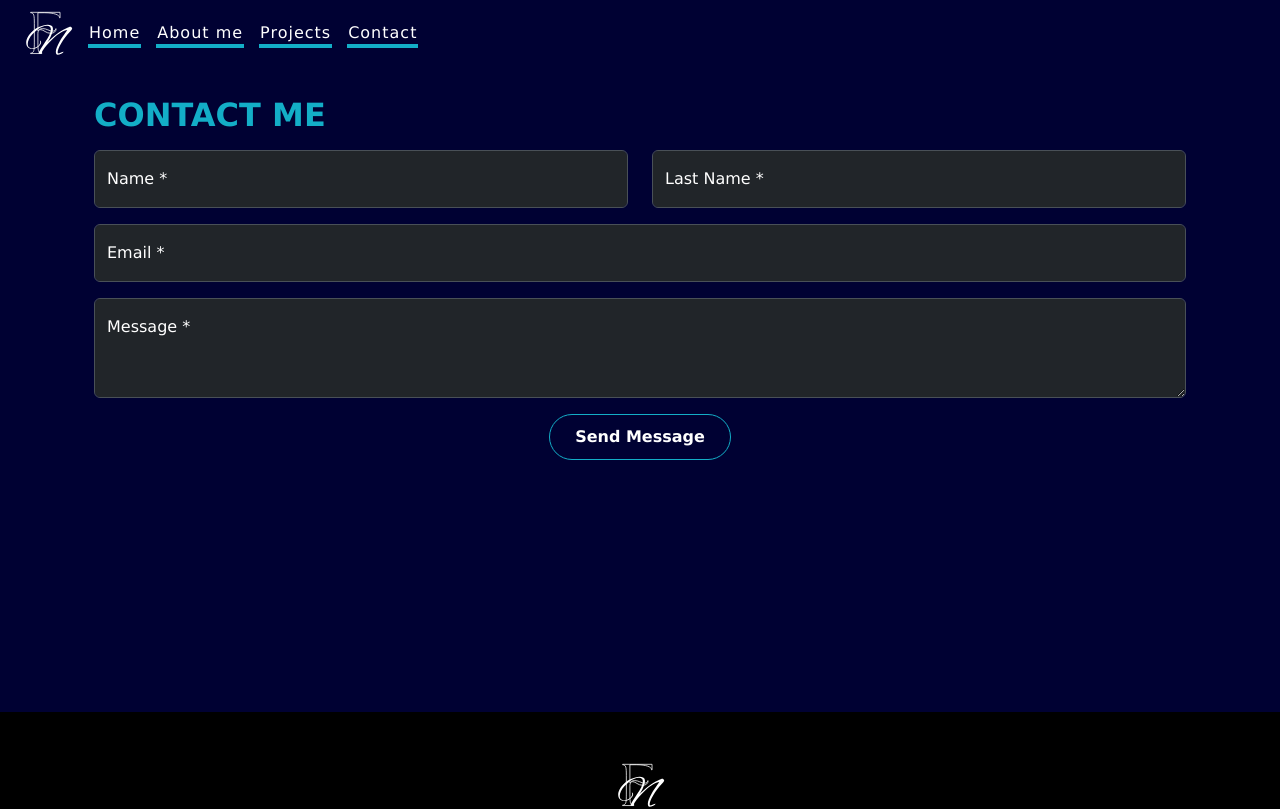
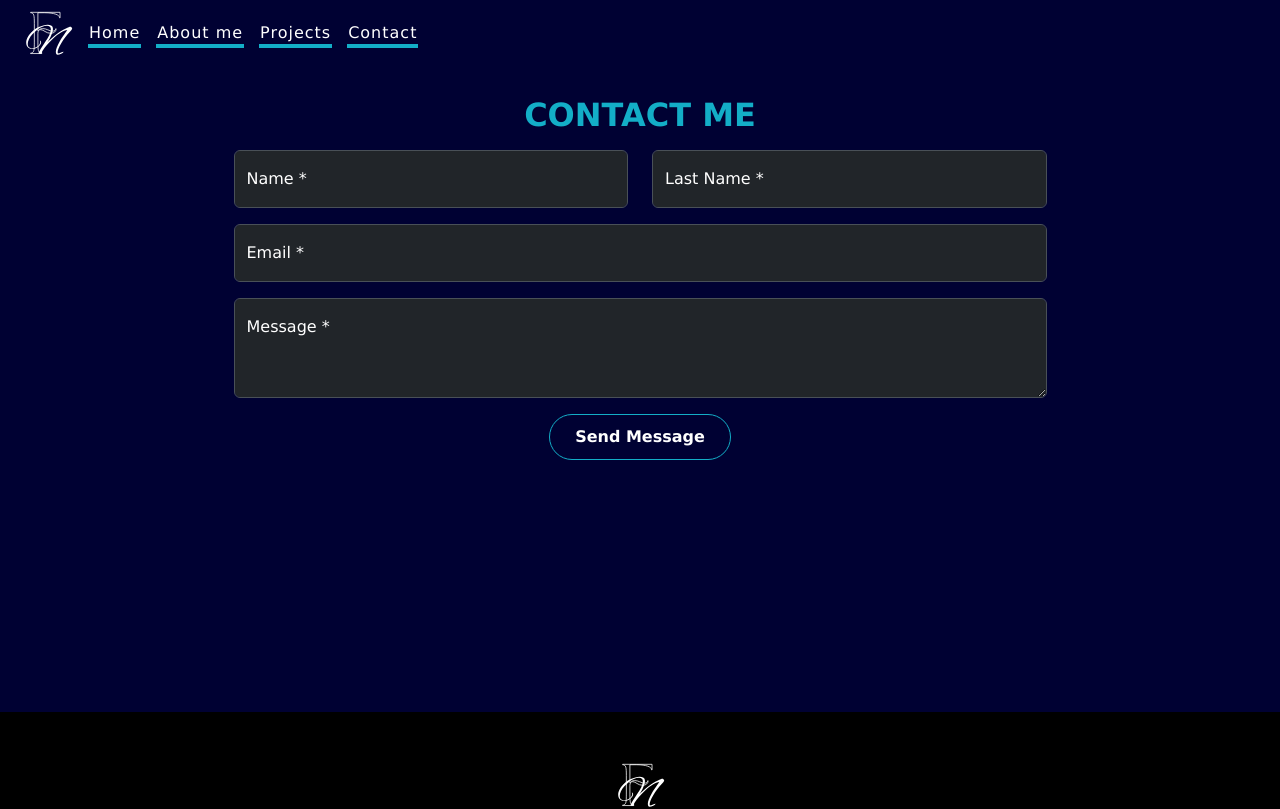
Before and after one commit to FlorenciaNieva/Portfolio-2, a React (Vite) app: page /contact in a window 1280 px wide. Shown: the top 809 px of the page. Built offline with nearby package versions, Linux system fonts and the light colour scheme; no server answers.

Commit message:
Centro el formulario y el titulo

```diff
--- a/src/components/Contact/Contact.jsx
+++ b/src/components/Contact/Contact.jsx
@@ -1,14 +1,19 @@
 import React from "react";
 import Container from "react-bootstrap/Container";
 import FormContact from "../FormContact/FormContact";
+import { Row, Col } from "react-bootstrap";
 
 export default function Contact({ menuOpen }) {
   return (
     <Container fluid className="container-contact">
       <Container className="d-flex flex-column pt-5">
-        <Container className={menuOpen ? "menu-open" : "menu-close"}>
-          <h2 className="text-gradient mt-5 mb-3">CONTACT ME</h2>
-          <FormContact />
+        <Container className={`${menuOpen ? "menu-open" : "menu-close"}`}>
+          <h2 className="text-center text-gradient mt-5 mb-3">CONTACT ME</h2>
+          <Row className="justify-content-center">
+            <Col lg="9">
+              <FormContact />
+            </Col>
+          </Row>
         </Container>
       </Container>
     </Container>
```
